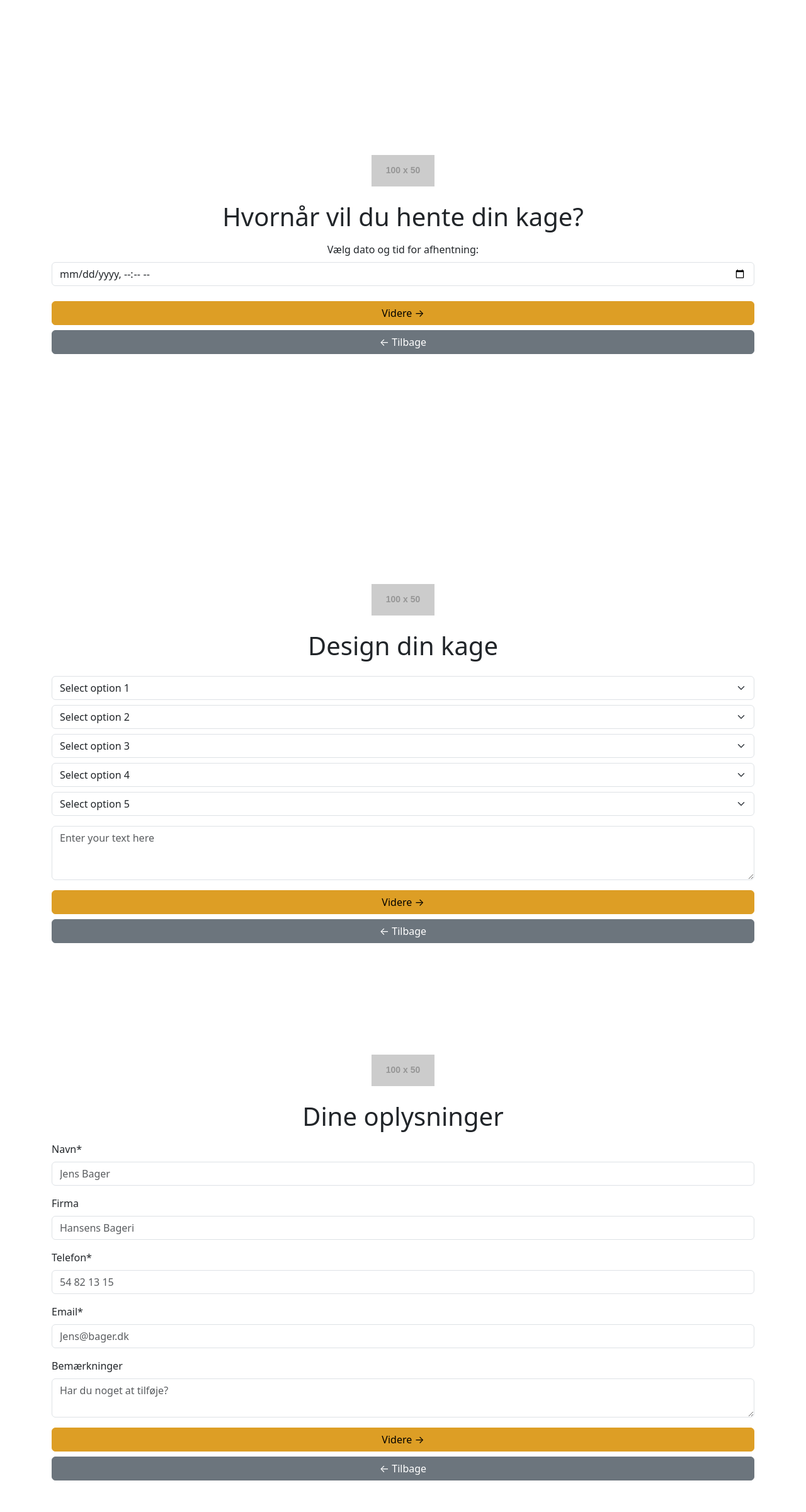
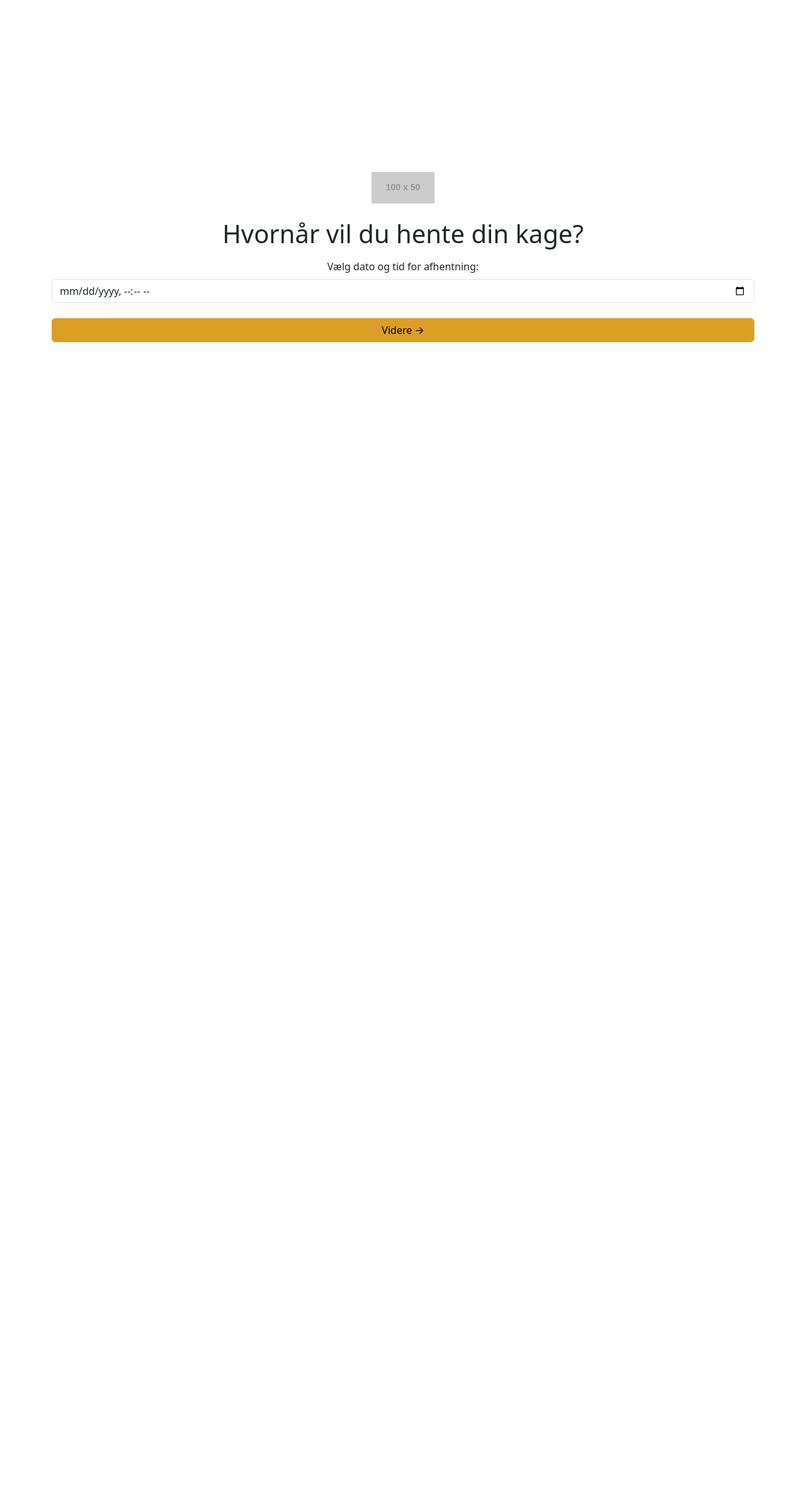
Before and after one commit to MarcGrell/meelo, a PHP site: page / in a window 1280 px wide. Shown: the whole page at 63% size. After the commit the page ends 543 px from the top, so only its background shows below. Run offline with PHP 8.4, Linux system fonts and the light colour scheme; grey boxes labelled with a size stand in for pictures from a placeholder-image service; style sheets or scripts are compiled from the project's sources; some libraries are stand-ins or nearby versions.

Commit message:
Layout done wit functional js added as well

```diff
--- a/index.php
+++ b/index.php
@@ -19,9 +19,8 @@ require "settings/init.php";
 
 <body>
 
-
 <!-- Date/Time Picker -->
-<div class="container d-flex justify-content-center align-items-center min-vh-100 text-center">
+<div class="container d-flex justify-content-center align-items-center min-vh-100 text-center section" id="section-1">
     <div class="w-100 w-sm-75 w-md-50 w-lg-25">
         <div class="text-center mt-4">
             <img src="https://placehold.co/100x50@2x.png" alt="Logo" class="logo">
@@ -36,24 +35,20 @@ require "settings/init.php";
             </div>
 
             <div class="d-flex flex-column align-items-center">
-                <button type="button" class="btn btn-farve w-100 mb-2">Videre →</button>
-                <button type="button" class="btn btn-secondary w-100">← Tilbage</button>
+                <button type="button" class="btn btn-farve w-100 mb-2 next-btn">Videre →</button>
             </div>
         </form>
-
-        <p id="output" class="mt-3"></p>
     </div>
 </div>
 
 <!-- Cake Designer -->
-<div class="container d-flex justify-content-center align-items-center min-vh-100">
+<div class="container d-flex justify-content-center align-items-center min-vh-100 text-center section d-none" id="section-2">
     <div class="w-100 w-sm-75 w-md-50 w-lg-25">
         <div class="text-center mt-4">
             <img src="https://placehold.co/100x50@2x.png" alt="Logo" class="logo">
         </div>
-        <h1 class="mt-4 text-center">Design din kage</h1>
+
         <form class="mt-4">
-            <!-- Dropdown Menus -->
             <div class="mb-3">
                 <select class="form-select mb-2" aria-label="Dropdown 1">
                     <option selected>Select option 1</option>
@@ -87,30 +82,28 @@ require "settings/init.php";
                 </select>
             </div>
 
-            <!-- Text Field -->
             <div class="mb-3">
                 <textarea class="form-control" placeholder="Enter your text here" rows="3"></textarea>
             </div>
 
-            <!-- Buttons -->
             <div class="d-flex flex-column align-items-center">
-                <button type="button" class="btn btn-farve w-100 mb-2">Videre →</button>
-                <button type="button" class="btn btn-secondary w-100">← Tilbage</button>
+                <button type="button" class="btn btn-farve w-100 mb-2 next-btn">Videre →</button>
+                <button type="button" class="btn btn-secondary w-100 prev-btn">← Tilbage</button>
             </div>
         </form>
     </div>
 </div>
 
 <!-- Customer Info -->
-<div class="container d-flex justify-content-center align-items-center min-vh-100">
+<div class="container d-flex justify-content-center align-items-center min-vh-100 text-center section d-none" id="section-3">
     <div class="w-100 w-sm-75 w-md-50 w-lg-25">
         <div class="text-center mt-4">
             <img src="https://placehold.co/100x50@2x.png" alt="Logo" class="logo">
         </div>
 
-        <h1 class="mt-4 text-center">Dine oplysninger</h1>
+        <h1 class="text-center mb-4">Dine oplysninger</h1>
 
-        <form class="mt-3">
+        <form>
             <div class="mb-3">
                 <label for="name" class="form-label">Navn*</label>
                 <input type="text" class="form-control" id="name" placeholder="Jens Bager">
@@ -131,13 +124,14 @@ require "settings/init.php";
                 <label for="notes" class="form-label">Bemærkninger</label>
                 <textarea class="form-control" id="notes" placeholder="Har du noget at tilføje?"></textarea>
             </div>
+
             <div class="d-flex flex-column align-items-center">
-                <button type="button" class="btn btn-farve w-100 mb-2">Videre →</button>
-                <button type="button" class="btn btn-secondary w-100">← Tilbage</button>
+                <button type="button" class="btn btn-secondary w-100 prev-btn">← Tilbage</button>
             </div>
         </form>
     </div>
 </div>
+
 
 
 <script src="https://cdn.jsdelivr.net/npm/bootstrap@5.3.3/dist/js/bootstrap.bundle.min.js"></script>
@@ -152,6 +146,22 @@ require "settings/init.php";
         // Display the selected date and time
         document.getElementById('output').innerText = `Selected Date and Time: ${datetimeInput}`;
     });
+
+    let currentSection = 0;
+    const sections = document.querySelectorAll('.section');
+    const nextBtns = document.querySelectorAll('.next-btn');
+    const prevBtns = document.querySelectorAll('.prev-btn');
+
+    nextBtns.forEach(btn => btn.addEventListener('click', () => navigate(1)));
+    prevBtns.forEach(btn => btn.addEventListener('click', () => navigate(-1)));
+
+    function navigate(direction) {
+        sections[currentSection].classList.add('d-none');
+        currentSection += direction;
+        if (currentSection < 0) currentSection = 0;
+        if (currentSection >= sections.length) currentSection = sections.length - 1;
+        sections[currentSection].classList.remove('d-none');
+    }
 </script>
 </body>
 </html>
```
